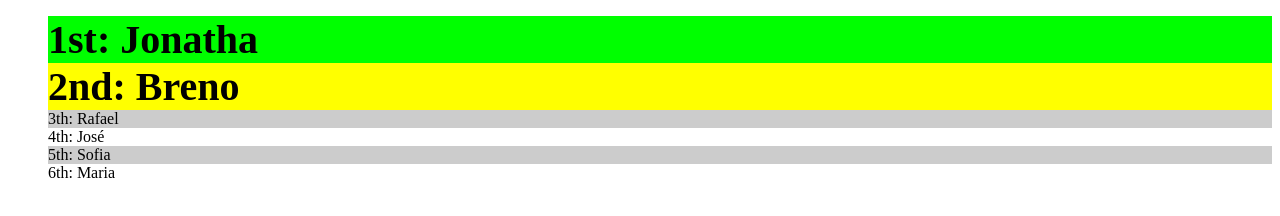
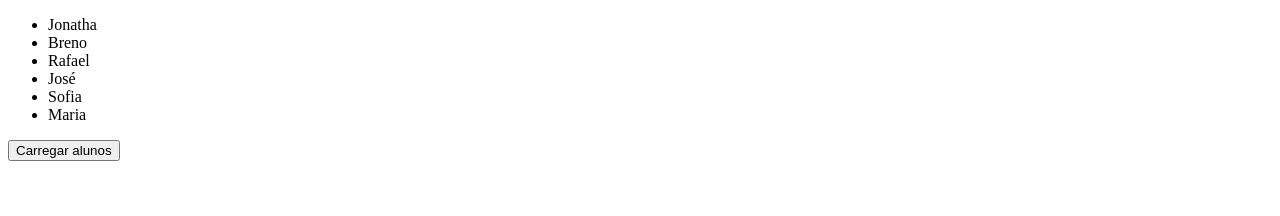
Before and after one commit to johnsiqueira4/design-front-end-html, a plain HTML site: page aula-js-03.html in a window 1280 px wide. Drawn offline with Linux system fonts and the light colour scheme.

Commit message:
finishing code aula gravada js 10/06/2022 part2

```diff
--- a/aula-js-03.html
+++ b/aula-js-03.html
@@ -9,14 +9,8 @@
   <body>
     <header></header>
     <main>
-      <ul>
-        <li></li>
-        <li></li>
-        <li></li>
-        <li></li>
-        <li></li>
-        <li></li>
-      </ul>
+      <ul></ul>
+      <button onclick="carregaAlunos()">Carregar alunos</button>
     </main>
     <script src="js/aula-03.js"></script>
   </body>
--- a/js/aula-03.js
+++ b/js/aula-03.js
@@ -1,23 +1,41 @@
 let alunos = ["Jonatha", "Breno", "Rafael", "José", "Sofia", "Maria"];
 
-let objetosAlunos = document.querySelectorAll("main ul li");
+// window.setTimeout(carregaAlunos, 5000);
 
-objetosAlunos.forEach(function (item, index, array) {
-  if (index <= 1) {
-    objetosAlunos[index].innerHTML =
-      index + 1 + (index === 0 ? "st: " : "nd: ") + alunos[index];
-    objetosAlunos[index].style.listStyle = "none";
-    index === 0
-      ? (objetosAlunos[index].style.background = "#00ff00")
-      : (objetosAlunos[index].style.background = "yellow");
-    objetosAlunos[index].style.fontSize = "40px";
-    objetosAlunos[index].style.fontWeight = "700";
-  } else {
-    objetosAlunos[index].innerHTML = index + 1 + "th: " + alunos[index];
-    objetosAlunos[index].style.listStyle = "none";
+window.setTimeout(function () {
+  carregaAlunos();
+}, 3000);
 
-    index % 2 === 0
-      ? (objetosAlunos[index].style.background = "#ccc")
-      : undefined;
-  }
-});
+// window.setInterval(function () {
+//   carregaAlunos();
+// }, 3000);
+
+function carregaAlunos() {
+  // let objetosAlunos = document.querySelectorAll("main ul li");
+  // objetosAlunos.forEach(function (item, index, array) {
+  alunos.forEach(function (item, index, array) {
+    let liNova = document.createElement("li");
+    let nomeAluno = document.createTextNode(alunos[index]);
+    liNova.appendChild(nomeAluno);
+
+    document.querySelector("main ul").appendChild(liNova);
+
+    //   if (index <= 1) {
+    //     objetosAlunos[index].innerHTML =
+    //       index + 1 + (index === 0 ? "st: " : "nd: ") + alunos[index];
+    //     objetosAlunos[index].style.listStyle = "none";
+    //     index === 0
+    //       ? (objetosAlunos[index].style.background = "#00ff00")
+    //       : (objetosAlunos[index].style.background = "yellow");
+    //     objetosAlunos[index].style.fontSize = "40px";
+    //     objetosAlunos[index].style.fontWeight = "700";
+    //   } else {
+    //     objetosAlunos[index].innerHTML = index + 1 + "th: " + alunos[index];
+    //     objetosAlunos[index].style.listStyle = "none";
+
+    //     index % 2 === 0
+    //       ? (objetosAlunos[index].style.background = "#ccc")
+    //       : undefined;
+    //   }
+  });
+}
```
